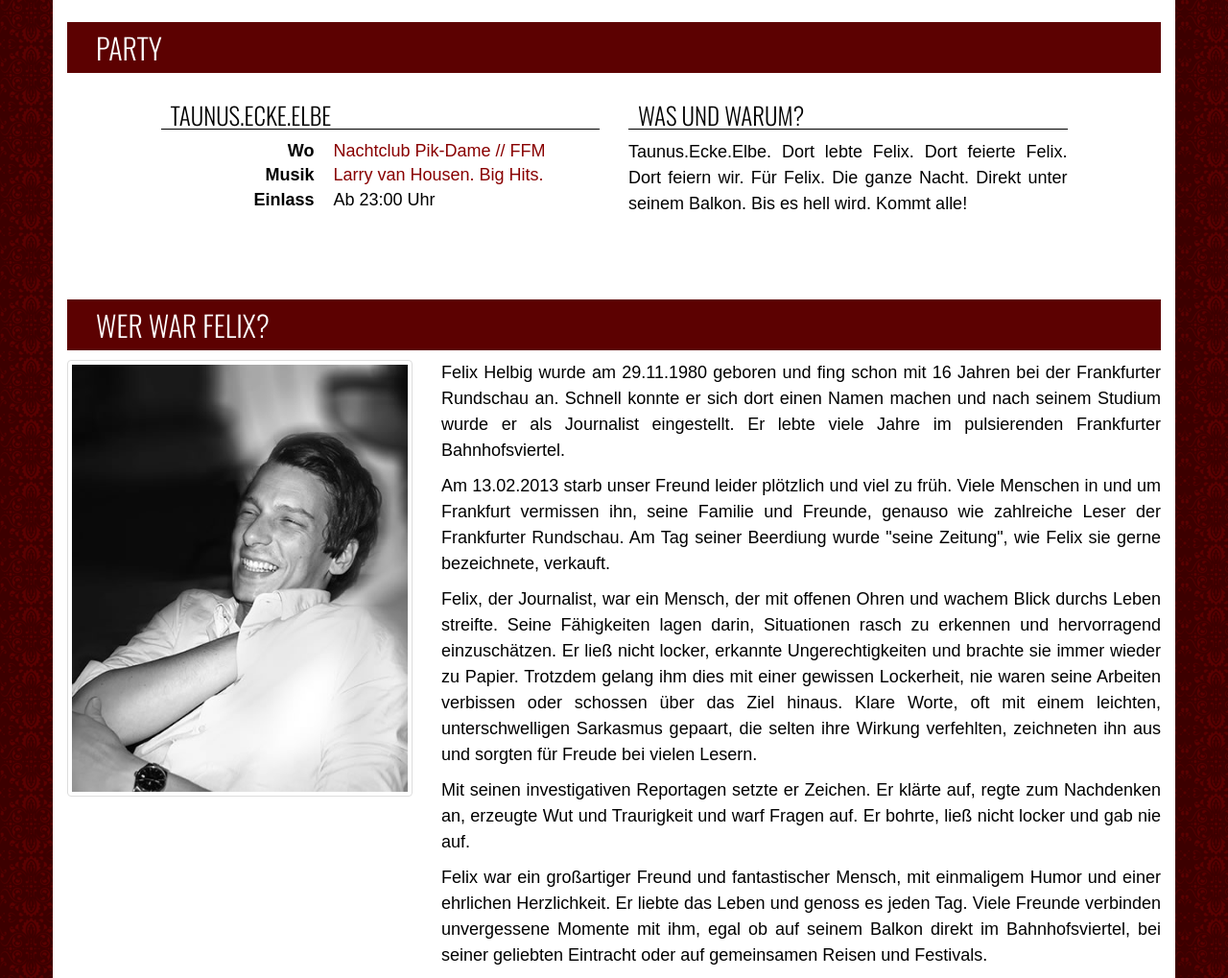
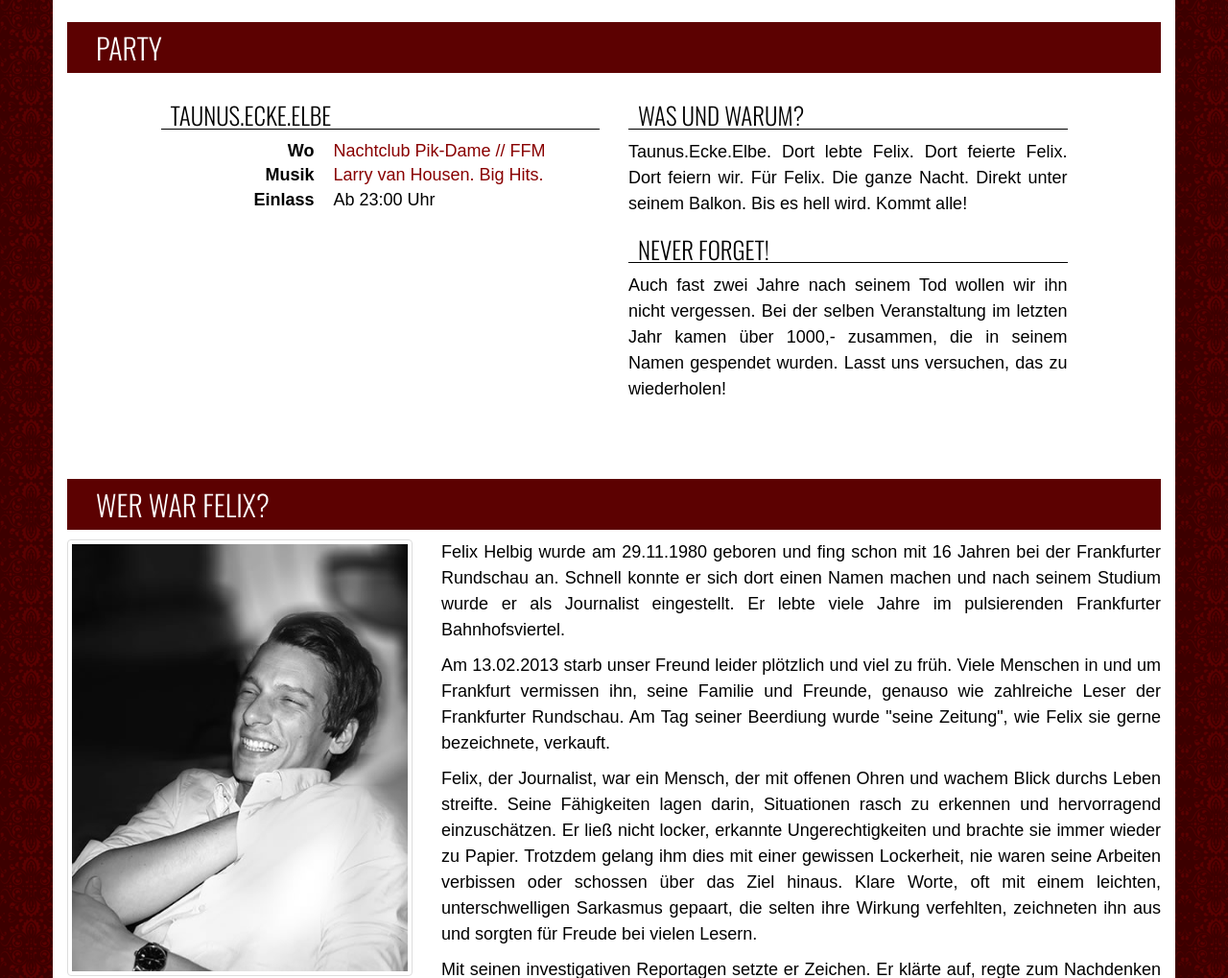
Before and after one commit to dhalla/felixhelbig-ev, a PHP site: page / in a window 1280 px wide. Shown: the part 474-1493 px from the top of the page at 96% size. Run offline with PHP 8.4, Linux system fonts and the light colour scheme; some libraries are stand-ins or nearby versions; some web fonts are replaced.

Commit message:
Texte und Bild ergänzt

```diff
--- a/index.php
+++ b/index.php
@@ -159,6 +159,8 @@
                 <p>
                   Taunus.Ecke.Elbe. Dort lebte Felix. Dort feierte Felix. Dort feiern wir. Für Felix. Die ganze Nacht. Direkt unter seinem Balkon. Bis es hell wird. Kommt alle!
                 </p>
+                <h3>Never forget!</h3>
+                <p>Auch fast zwei Jahre nach seinem Tod wollen wir ihn nicht vergessen. Bei der selben Veranstaltung im letzten Jahr kamen über 1000,- zusammen, die in seinem Namen gespendet wurden. Lasst uns versuchen, das zu wiederholen!</p>
                 <!-- AddThis Button BEGIN -->
                 <div class="addthis_toolbox addthis_default_style ">
                   <a class="addthis_button_preferred_1"></a>
```
Also changed, not shown: assets/img/felixhelbig_red-light-district.jpg (added).
